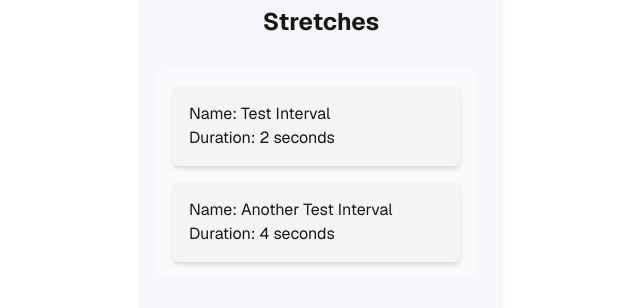
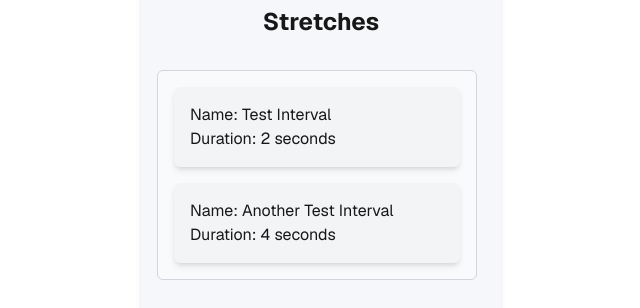
Before and after one commit to LearningAnywhere/fitness-timer, a Next.js app: page / in a window 1280 px wide. Shown: the part 130-438 px from the top of the page, without its empty margins (319-959 px from the left). Built offline with nearby package versions, Linux system fonts and the light colour scheme.

Commit message:
Clean up styles

```diff
--- a/src/app/page.tsx
+++ b/src/app/page.tsx
@@ -54,7 +54,7 @@ export default function Home() {
         <h2 className="text-2xl pt-5 font-bold w-full text-center">
           Stretches
         </h2>
-        <div className="flex gap-4 items-center flex-col overflow-y-auto max-h-screen bg-gray-50 p-4 rounded-md w-[40vh]">
+        <div className="flex gap-4 items-center flex-col overflow-y-auto max-h-screen bg-gray-50 p-4 rounded-md w-[40vh] border border-gray-300">
           {intervals.map((interval, index) => (
             <Interval
               key={index}
```
